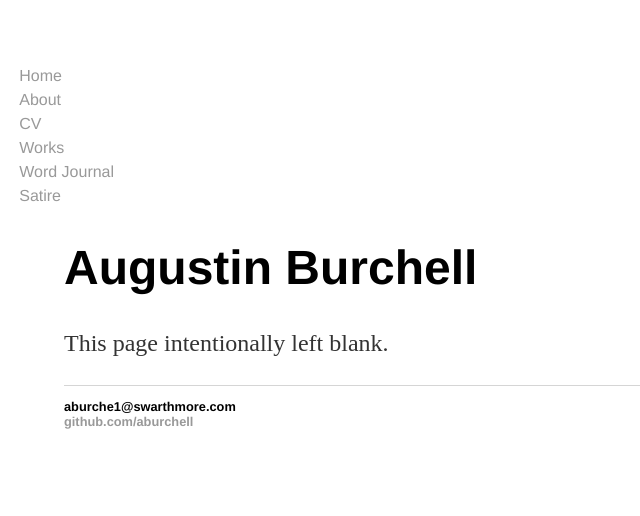
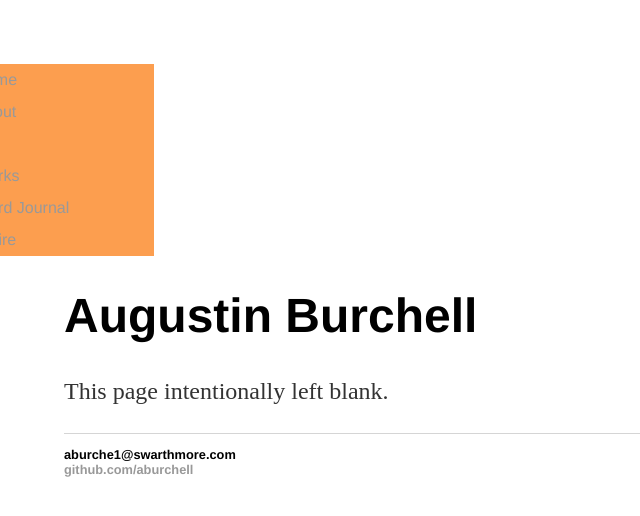
Before and after one commit to aburchell/aburchell.github.io, a Jekyll site: the page built from index.html, in a window 1280 px wide. Shown: the top 516 px of the page, without its empty margins (0-640 px from the left). Built offline with Jekyll 4.4.1, drawn with Linux system fonts in a browser that asks for light colours.

Commit message:
Update main.css

```diff
--- a/css/main.css
+++ b/css/main.css
@@ -12,11 +12,11 @@ nav ul {
     font-family:'Helvetica', 'Arial', 'Sans-Serif';
     display:block;
     list-style-type: none;
-    line-height: 1.5em;
-    margin-left: -5%;
+    line-height: 2em;
+    margin-left: -10%;
     padding: 0;
-    width: 25%;
-    /*background-color: #f1f1f1; */
+    width: 20%;
+    background-color: #FC9E4F;
     height: 100%; /* Full height */
     position: sticky; /* Make it stick, even on scroll */
     overflow: auto; /* Enable scrolling if the sidenav has too much content */
```
